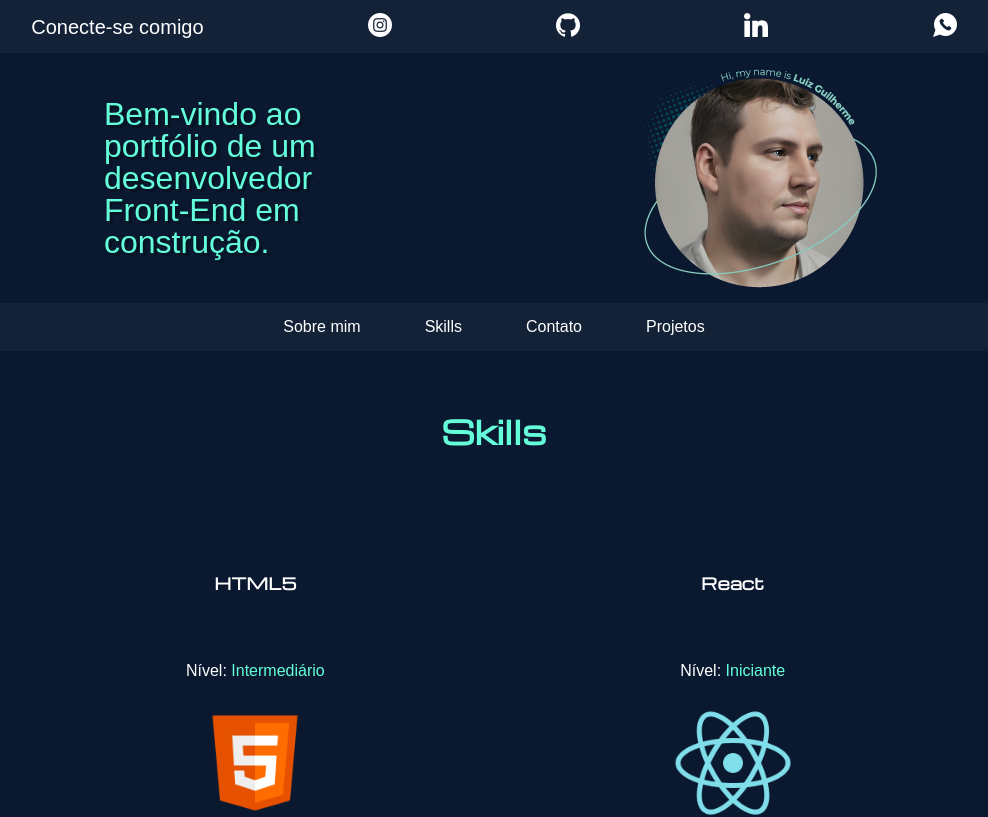
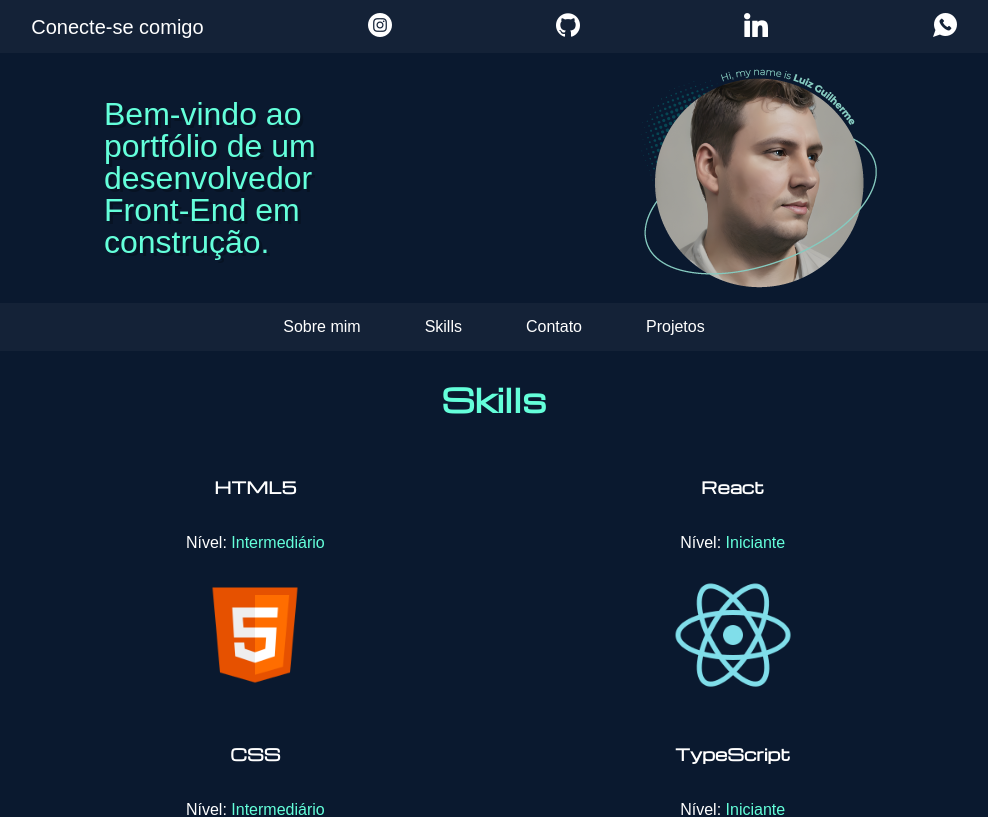
Before and after one commit to Lguilherme3/portifolio, a React (Create React App) app: page / in a window 1280 px wide. Shown: the top 817 px of the page, without its empty margins (146-1134 px from the left). Built offline with nearby package versions, Linux system fonts and the light colour scheme.

Commit message:
alinhamento skills

```diff
--- a/src/componentes/SkillsSection/index.tsx
+++ b/src/componentes/SkillsSection/index.tsx
@@ -22,7 +22,7 @@ const Section = styled.section`
   h2,
   h3 {
     font-weight: bolder;
-    padding: 64px 0px;
+    padding: 32px 0px;
     font-family: 'Michroma', sans-serif;
   }
 
```
